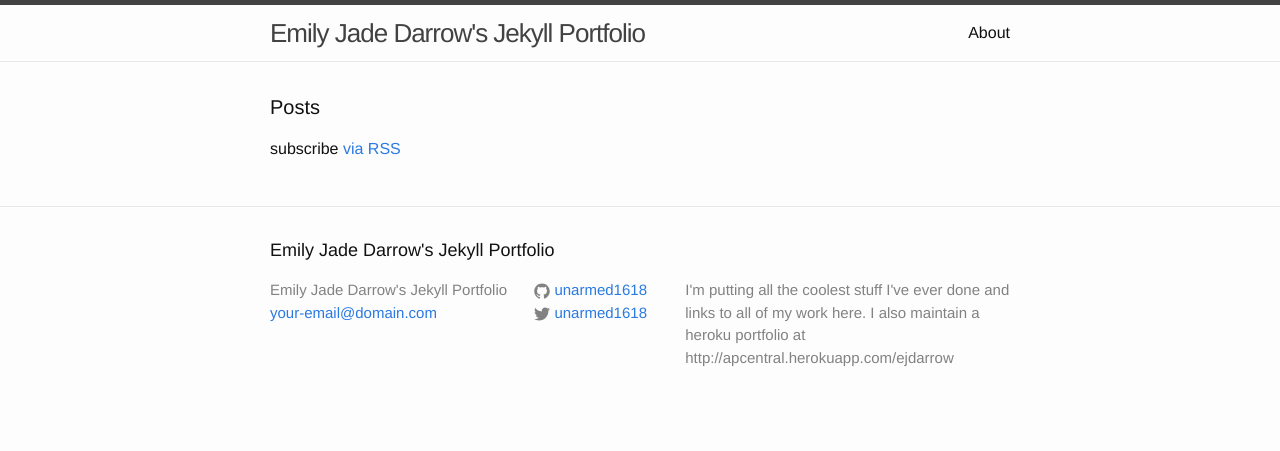
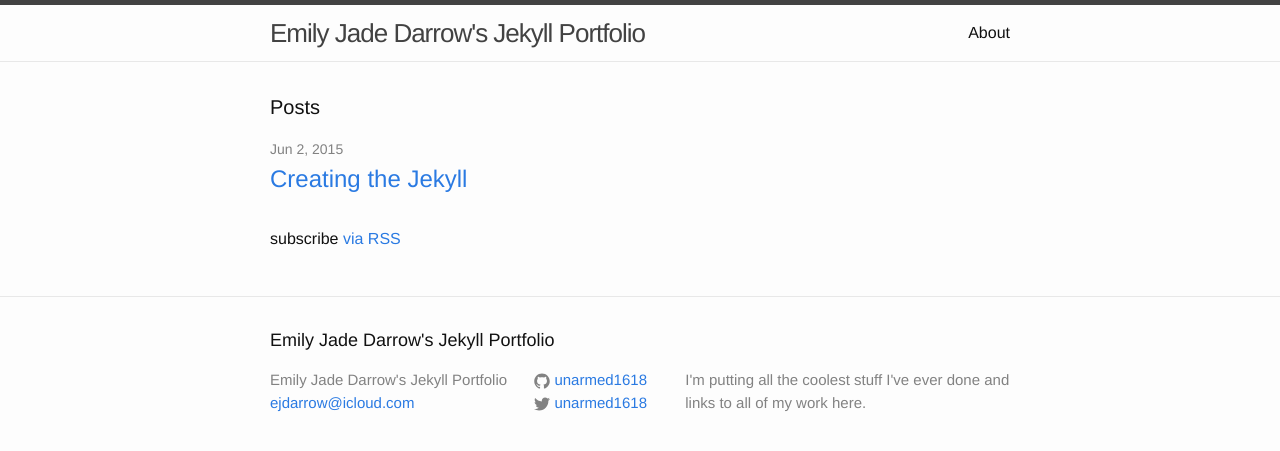
Before and after one commit to unarmed1618/unarmed1618.github.io, a Jekyll site: the page built from index.html, in a window 1280 px wide. Shown: the top 451 px of the page. Built offline with Jekyll 4.4.1, drawn with Linux system fonts in a browser that asks for light colours.

```diff
--- a/_config.yml
+++ b/_config.yml
@@ -1,9 +1,8 @@
 # Site settings
 title: Emily Jade Darrow's Jekyll Portfolio
-email: your-email@domain.com
+email: ejdarrow@icloud.com
 description: > # this means to ignore newlines until "baseurl:"
   I'm putting all the coolest stuff I've ever done and links to all of my work here.
-  I also maintain a heroku portfolio at http://apcentral.herokuapp.com/ejdarrow
 baseurl: "" # the subpath of your site, e.g. /blog/
 url: "http://unarmed1618.github.io" # the base hostname & protocol for your site
 twitter_username: unarmed1618
```
Also changed, not shown: _posts/2015-06-02-creating-the-jekyll.markdown (added, +11 -0 lines), 2 other files.
